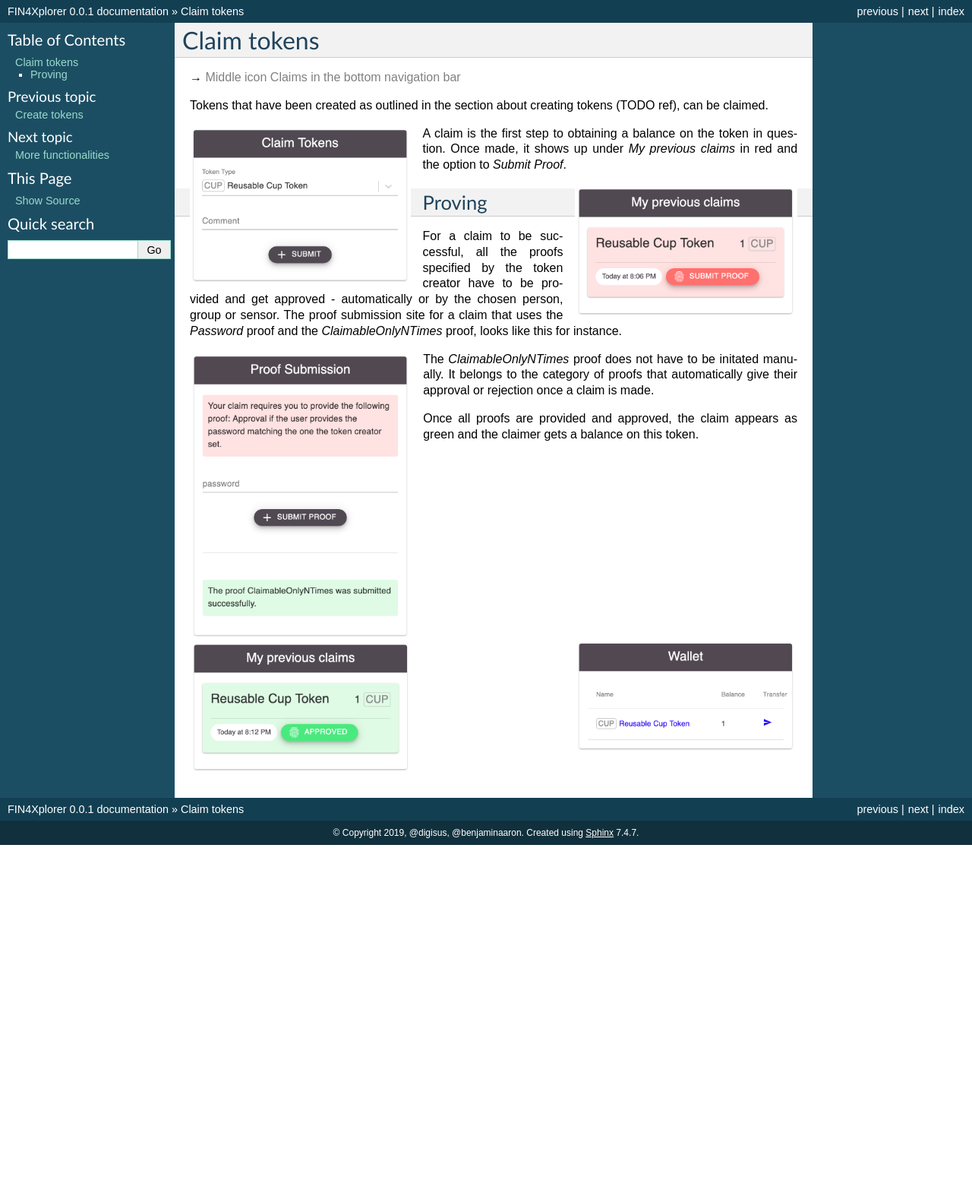
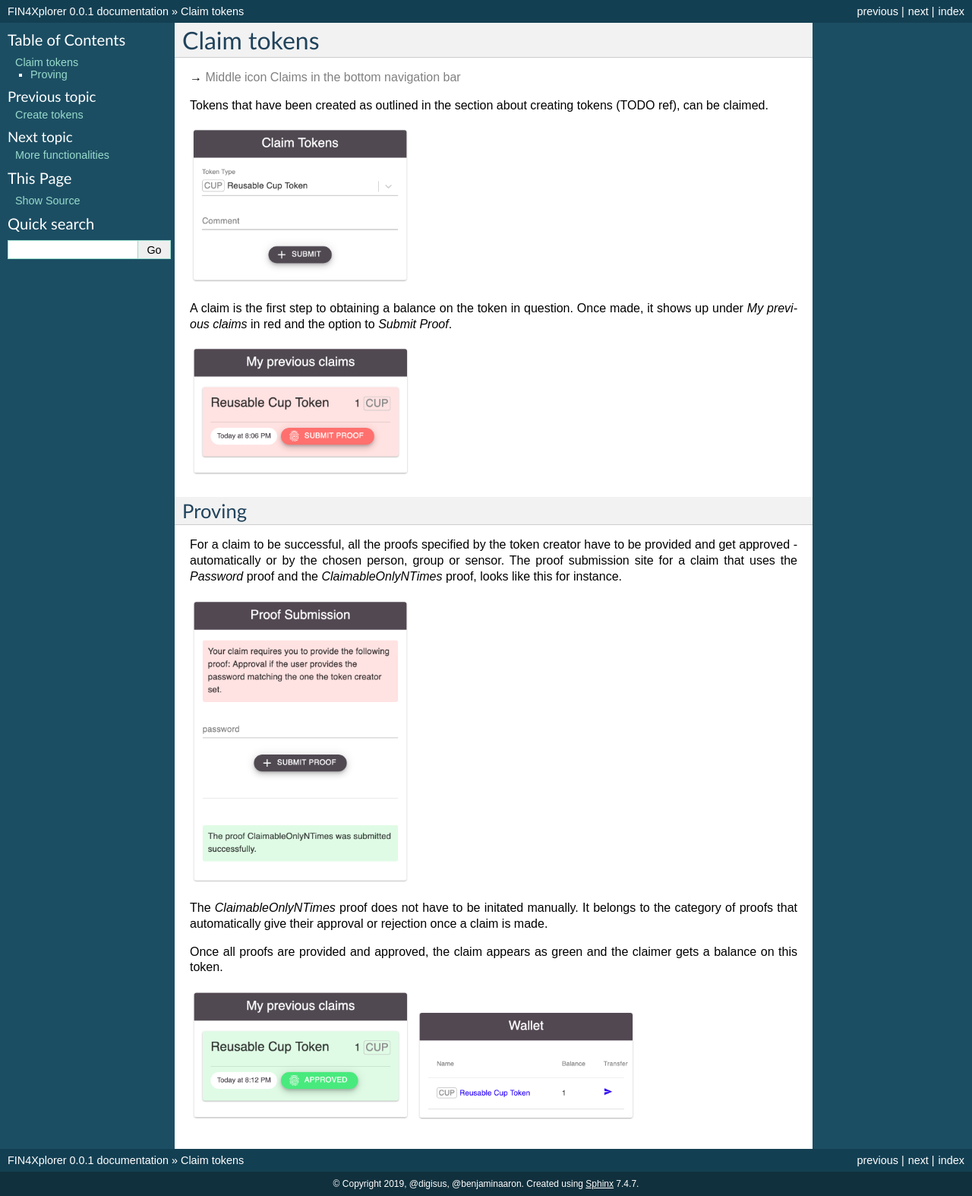
Before and after one commit to FuturICT2/FIN4Documentation, a Sphinx documentation site: the page built from docs/claim-tokens.rst, in a window 1280 px wide. Shown: the whole page at 76% size. Built offline with Sphinx 7.4.7, drawn with Linux system fonts in a browser that asks for light colours; before the commit the page ends 1112 px from its top, so only the background shows below that.

Commit message:
Removing align stops the messy text wrapping

```diff
--- a/docs/claim-tokens.rst
+++ b/docs/claim-tokens.rst
@@ -9,13 +9,11 @@ Tokens that have been created as outlined in the section about creating tokens (
 
 .. image:: images/ClaimTokens.png
    :scale: 35%
-   :align: left
 
 A claim is the first step to obtaining a balance on the token in question. Once made, it shows up under *My previous claims* in red and the option to *Submit Proof*.
 
 .. image:: images/MyPreviousClaims.png
    :scale: 35%
-   :align: right
 
 Proving
 ^^^^^^^
@@ -24,7 +22,6 @@ For a claim to be successful, all the proofs specified by the token creator have
 
 .. image:: images/ProofSubmission.png
    :scale: 35%
-   :align: left
 
 The *ClaimableOnlyNTimes* proof does not have to be initated manually. It belongs to the category of proofs that automatically give their approval or rejection once a claim is made.
 
@@ -32,8 +29,6 @@ Once all proofs are provided and approved, the claim appears as green and the cl
 
 .. image:: images/MyPreviousClaims_approved.png
    :scale: 35%
-   :align: left
 
 .. image:: images/Wallet.png
    :scale: 35%
-   :align: right
```
